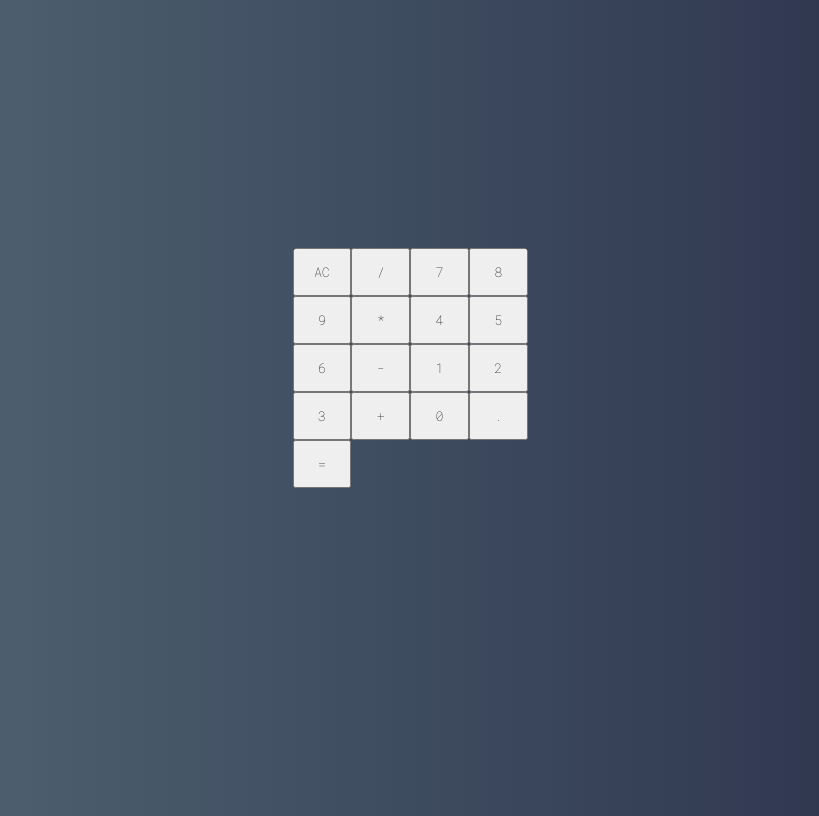
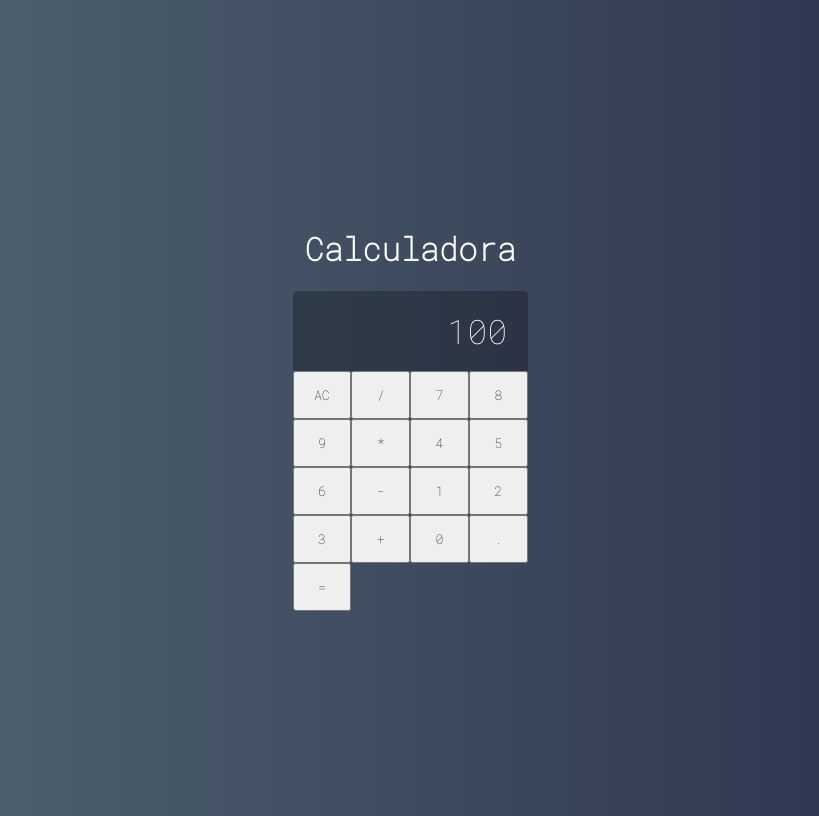
Before and after one commit to celiocarneirocrivellar-cmd/calculadora, a React (Create React App) app in the folder calculadora/: page / in a window 1280 px wide. Shown: the whole page, without its empty margins (230-1049 px from the left). Built offline with nearby package versions, Linux system fonts and the light colour scheme.

Commit message:
feat: implement display component

```diff
--- /dev/null
+++ b/calculadora/src/components/Display.css
@@ -0,0 +1,11 @@
+.display {
+    grid-column: span 4;
+    background-color: #0004;
+
+    display: flex;
+    justify-content: flex-end;
+    align-items: center;
+    padding: 20px;
+    font-size: 2.1em;
+    overflow: hidden;
+}
--- /dev/null
+++ b/calculadora/src/components/Display.jsx
@@ -0,0 +1,5 @@
+import React from 'react';
+import './Display.css';
+
+export default props =>
+    <div className='display'>{props.values}</div>
--- a/calculadora/src/index.js
+++ b/calculadora/src/index.js
@@ -4,4 +4,8 @@ import './index.css';
 import Calculator from './main/Calculator';
 
 const root = ReactDOM.createRoot(document.getElementById('root'));
-root.render(<Calculator />);
+root.render(
+  <div>
+    <h1>Calculadora</h1>
+    <Calculator />
+  </div>);
--- a/calculadora/src/main/Calculator.css
+++ b/calculadora/src/main/Calculator.css
@@ -6,5 +6,5 @@
 
     display: grid;
     grid-template-columns: repeat(4, 25%);
-    grid-template-rows: 48px 48px 48px 48px 48px;
+    grid-template-rows: 1fr 48px 48px 48px 48px 48px;
 }
--- a/calculadora/src/main/Calculator.jsx
+++ b/calculadora/src/main/Calculator.jsx
@@ -2,11 +2,13 @@ import React, { Component } from 'react';
 import './Calculator.css';
 
 import Button from '../components/Button';
+import Display from '../components/Display';
 
 export default class Calculator extends Component {
     render() {
         return (
             <div className='calculator'>
+                <Display values={100} />
                 <Button label="AC" />
                 <Button label="/" />
                 <Button label="7" />
```
